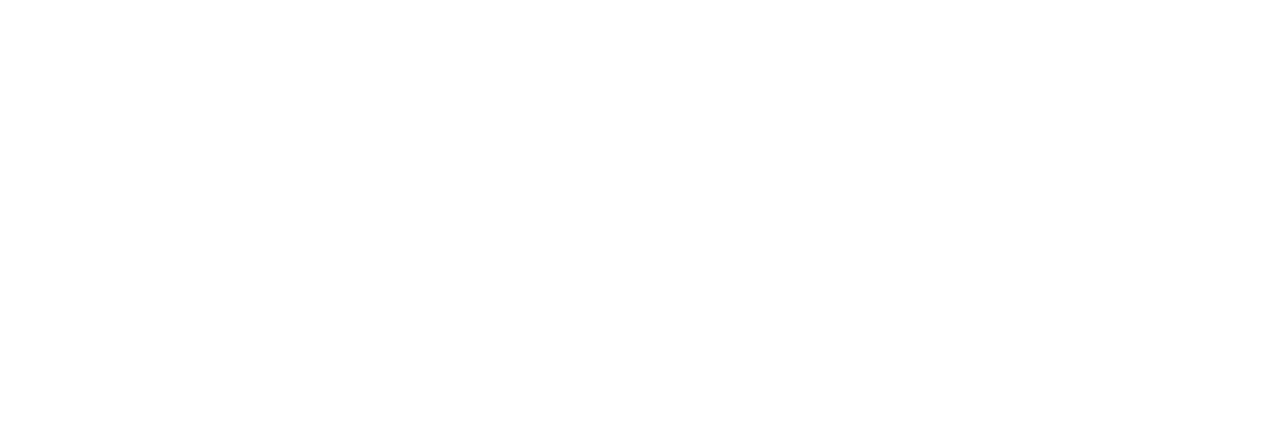
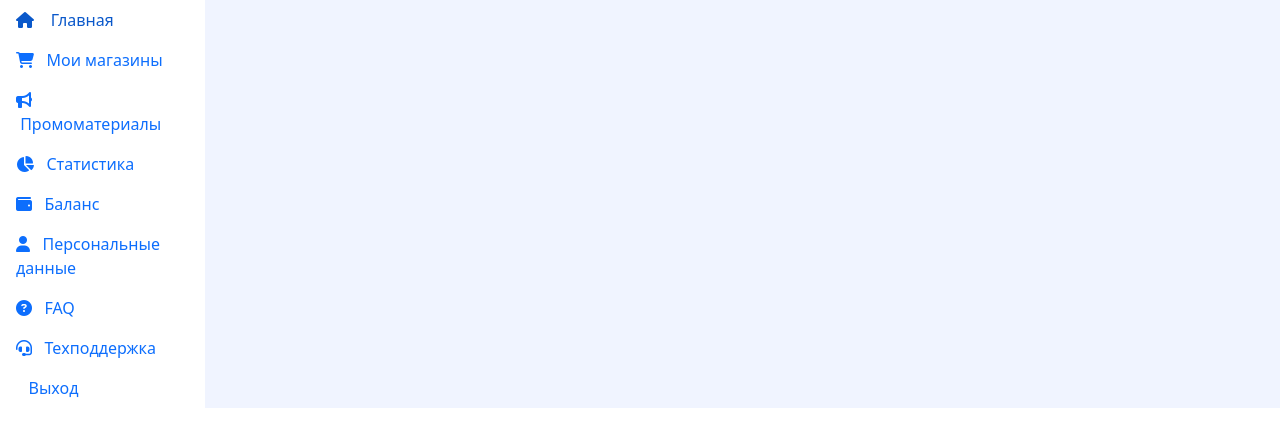
Before and after one commit to DireStraits01/work5, a plain HTML site: page index.html in a window 1280 px wide. Drawn offline with nearby package versions, Linux system fonts and the light colour scheme.

Commit message:
add icons

```diff
--- a/index.html
+++ b/index.html
@@ -4,19 +4,86 @@
     <meta charset="UTF-8" />
     <meta http-equiv="X-UA-Compatible" content="IE=edge" />
     <meta name="viewport" content="width=device-width, initial-scale=1.0" />
+    <link
+      rel="stylesheet"
+      href="path/to/font-awesome/css/font-awesome.min.css"
+    />
     <link rel="stylesheet" href="/style/style.css" />
     <link
-      href="https://cdn.jsdelivr.net/npm/bootstrap@5.0.2/dist/css/bootstrap.min.css"
+      href="https://cdn.jsdelivr.net/npm/bootstrap@5.2.3/dist/css/bootstrap.min.css"
       rel="stylesheet"
-      integrity="sha384-EVSTQN3/azprG1Anm3QDgpJLIm9Nao0Yz1ztcQTwFspd3yD65VohhpuuCOmLASjC"
+      integrity="sha384-rbsA2VBKQhggwzxH7pPCaAqO46MgnOM80zW1RWuH61DGLwZJEdK2Kadq2F9CUG65"
       crossorigin="anonymous"
     />
+    <script
+      src="https://kit.fontawesome.com/36ab6d48a7.js"
+      crossorigin="anonymous"
+    ></script>
     <title>Document</title>
   </head>
   <body>
+    <div class="row">
+      <div class="col-2">
+        <ul class="nav flex-column">
+          <li class="nav-item">
+            <a class="nav-link active" href="#">
+              <i class="fa-solid fa-house"></i> &nbsp; &nbsp;Главная</a
+            >
+          </li>
+          <li class="nav-item">
+            <a class="nav-link" href="#"
+              ><i class="fa-solid fa-cart-shopping"></i>&nbsp; &nbsp;Мои
+              магазины</a
+            >
+          </li>
+          <li class="nav-item">
+            <a class="nav-link" href="#"
+              ><i class="fa-solid fa-bullhorn"></i>&nbsp;
+              &nbsp;Промоматериалы</a
+            >
+          </li>
+          <li class="nav-item">
+            <a class="nav-link" href="#"
+              ><i class="fa-solid fa-chart-pie"></i>&nbsp; &nbsp;Статистика</a
+            >
+          </li>
+          <li class="nav-item">
+            <a class="nav-link" href="#"
+              ><i class="fa-solid fa-wallet"></i>&nbsp; &nbsp;Баланс</a
+            >
+          </li>
+          <li class="nav-item">
+            <a class="nav-link" href="#"
+              ><i class="fa-solid fa-user"></i>&nbsp; &nbsp;Персональные
+              данные</a
+            >
+          </li>
+          <li class="nav-item">
+            <a class="nav-link" href="#"
+              ><i class="fa-solid fa-circle-question"></i>&nbsp; &nbsp;FAQ</a
+            >
+          </li>
+          <li class="nav-item">
+            <a class="nav-link" href="#"
+              ><i class="fa-solid fa-headset"></i>&nbsp; &nbsp;Техподдержка</a
+            >
+          </li>
+          <li class="nav-item">
+            <a class="nav-link" href="#">&nbsp; &nbsp;Выход</a>
+          </li>
+        </ul>
+      </div>
+      <div class="col-10"></div>
+    </div>
+
     <script
-      src="https://cdn.jsdelivr.net/npm/bootstrap@5.0.2/dist/js/bootstrap.bundle.min.js"
-      integrity="sha384-MrcW6ZMFYlzcLA8Nl+NtUVF0sA7MsXsP1UyJoMp4YLEuNSfAP+JcXn/tWtIaxVXM"
+      src="https://cdn.jsdelivr.net/npm/@popperjs/core@2.11.6/dist/umd/popper.min.js"
+      integrity="sha384-oBqDVmMz9ATKxIep9tiCxS/Z9fNfEXiDAYTujMAeBAsjFuCZSmKbSSUnQlmh/jp3"
+      crossorigin="anonymous"
+    ></script>
+    <script
+      src="https://cdn.jsdelivr.net/npm/bootstrap@5.2.3/dist/js/bootstrap.min.js"
+      integrity="sha384-cuYeSxntonz0PPNlHhBs68uyIAVpIIOZZ5JqeqvYYIcEL727kskC66kF92t6Xl2V"
       crossorigin="anonymous"
     ></script>
   </body>
--- a/style/style.css
+++ b/style/style.css
@@ -0,0 +1,7 @@
+.col-2 {
+  background-color: #fff;
+}
+
+.col-10 {
+  background-color: #f0f4ff;
+}
```
